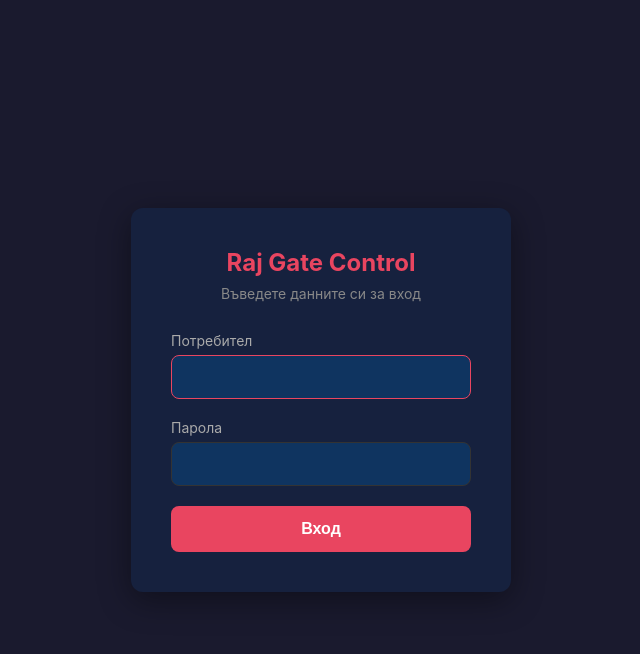
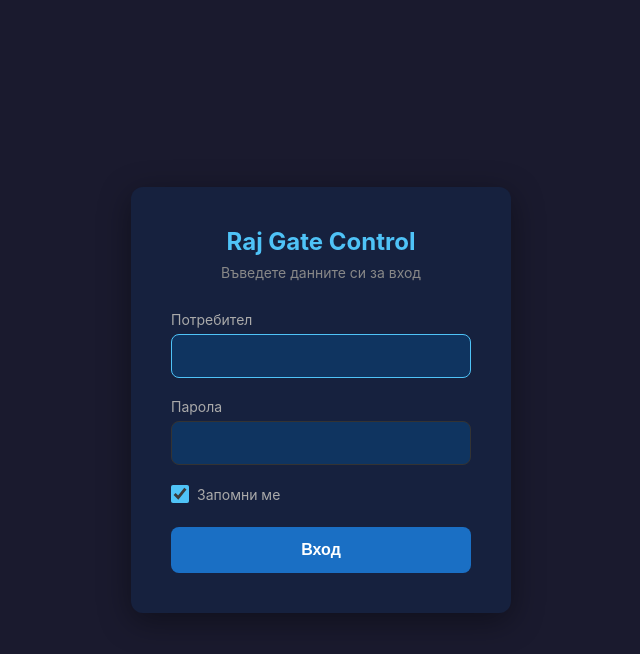
Before and after one commit to vaskodevices/raj-gate-controller, a Flask app: page /login in a window 1280 px wide. Shown: the top 654 px of the page, without its empty margins (319-959 px from the left). Run offline with Flask 2, Linux system fonts and the light colour scheme; parts of the project's set-up code (start-up, migrations or seed data) failed here and were passed over.

Commit message:
v2.3.0: remember me + blue theme (no red)
- Add "Remember me" checkbox on login - session lasts 365 days
- Replace all red (#e94560) with blue variations (#4fc3f7, #1a6fc4)
  across all templates (login, index, log, users)

Generated with [Claude Code](https://claude.ai/code)
via [Happy](https://happy.engineering)

Co-Authored-By: Claude <noreply@anthropic.com>
Co-Authored-By: Happy <yesreply@happy.engineering>

```diff
--- a/raj-gate-controller/app.py
+++ b/raj-gate-controller/app.py
@@ -14,6 +14,8 @@ from flask import (
     session, flash, jsonify, Response
 )
 from werkzeug.security import generate_password_hash, check_password_hash
+
+from datetime import timedelta
 
 app = Flask(__name__)
 app.secret_key = os.environ.get("FLASK_SECRET_KEY", secrets.token_hex(32))
@@ -229,6 +231,9 @@ def login():
         if user and check_password_hash(user["password_hash"], password):
             session["username"] = user["username"]
             session["is_admin"] = bool(user["is_admin"])
+            if request.form.get("remember"):
+                session.permanent = True
+                app.permanent_session_lifetime = timedelta(days=365)
             log_action(username, "login")
             return redirect(url_for("index"))
         flash("Грешно потребителско име или парола.", "error")
--- a/raj-gate-controller/config.yaml
+++ b/raj-gate-controller/config.yaml
@@ -1,6 +1,6 @@
 name: "Raj Gate Controller"
 description: "Secure web portal for gate and garage door control with camera view"
-version: "2.2.1"
+version: "2.3.0"
 slug: "raj-gate-controller"
 url: "https://github.com/vaskodevices/raj-gate-controller"
 arch:
--- a/raj-gate-controller/templates/index.html
+++ b/raj-gate-controller/templates/index.html
@@ -22,7 +22,7 @@
         }
         .navbar h1 {
             font-size: 18px;
-            color: #e94560;
+            color: #4fc3f7;
         }
         .nav-links {
             display: flex;
@@ -35,7 +35,7 @@
             font-size: 14px;
             transition: color 0.2s;
         }
-        .nav-links a:hover { color: #e94560; }
+        .nav-links a:hover { color: #4fc3f7; }
         .nav-user {
             color: #666;
             font-size: 13px;
--- a/raj-gate-controller/templates/log.html
+++ b/raj-gate-controller/templates/log.html
@@ -20,10 +20,10 @@
             align-items: center;
             box-shadow: 0 2px 8px rgba(0,0,0,0.3);
         }
-        .navbar h1 { font-size: 18px; color: #e94560; }
+        .navbar h1 { font-size: 18px; color: #4fc3f7; }
         .nav-links { display: flex; gap: 16px; align-items: center; }
         .nav-links a { color: #aaa; text-decoration: none; font-size: 14px; transition: color 0.2s; }
-        .nav-links a:hover { color: #e94560; }
+        .nav-links a:hover { color: #4fc3f7; }
         .nav-user { color: #666; font-size: 13px; }
         .container {
             max-width: 800px;
--- a/raj-gate-controller/templates/login.html
+++ b/raj-gate-controller/templates/login.html
@@ -27,7 +27,7 @@
             text-align: center;
             margin-bottom: 8px;
             font-size: 24px;
-            color: #e94560;
+            color: #4fc3f7;
         }
         .subtitle {
             text-align: center;
@@ -56,14 +56,31 @@
             transition: border-color 0.2s;
         }
         input:focus {
-            border-color: #e94560;
+            border-color: #4fc3f7;
+        }
+        .remember-row {
+            display: flex;
+            align-items: center;
+            gap: 8px;
+            margin-bottom: 24px;
+        }
+        .remember-row input[type="checkbox"] {
+            width: 18px;
+            height: 18px;
+            accent-color: #4fc3f7;
+        }
+        .remember-row label {
+            margin: 0;
+            font-size: 14px;
+            color: #aaa;
+            cursor: pointer;
         }
         button {
             width: 100%;
             padding: 14px;
             border: none;
             border-radius: 8px;
-            background: #e94560;
+            background: #1a6fc4;
             color: #fff;
             font-size: 16px;
             font-weight: 600;
@@ -71,10 +88,10 @@
             transition: background 0.2s;
         }
         button:hover {
-            background: #c73650;
+            background: #2196f3;
         }
         .flash {
-            background: #533;
+            background: #1a3a5c;
             color: #f88;
             padding: 10px 14px;
             border-radius: 8px;
@@ -104,6 +121,10 @@
                 <label for="password">Парола</label>
                 <input type="password" id="password" name="password" required autocomplete="current-password">
             </div>
+            <div class="remember-row">
+                <input type="checkbox" id="remember" name="remember" value="1" checked>
+                <label for="remember">Запомни ме</label>
+            </div>
             <button type="submit">Вход</button>
         </form>
     </div>
```
Also changed, not shown: raj-gate-controller/templates/users.html (+5 -5 lines).
